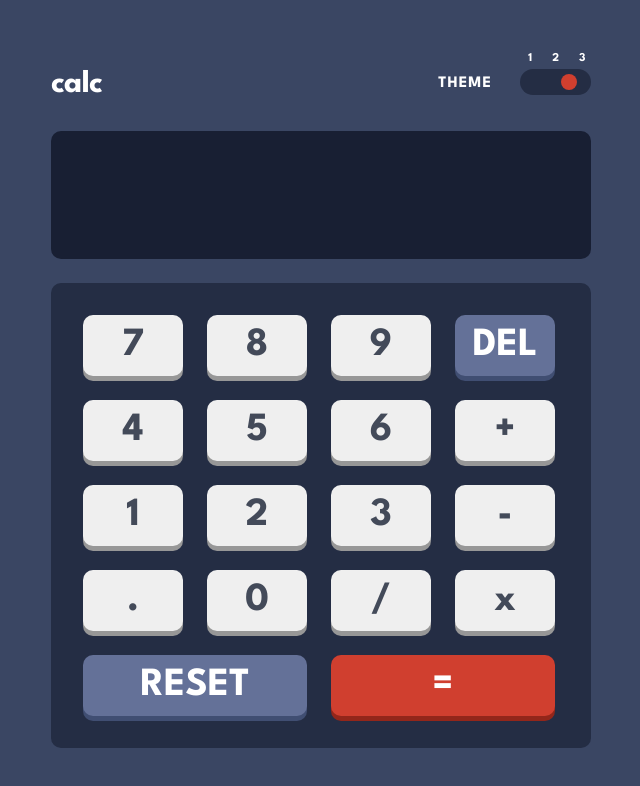
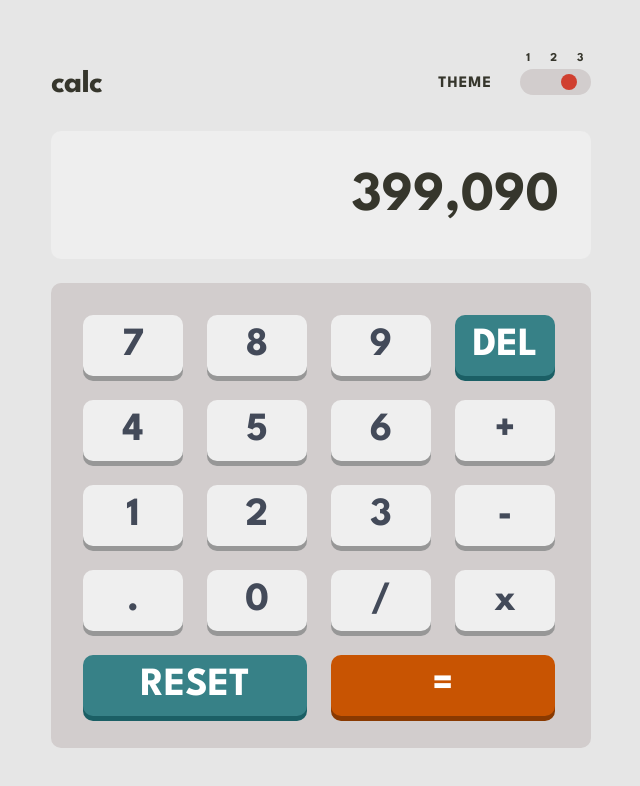
Before and after one commit to KwameWilson/calculatorApp, a React (Vite) app in the folder calculatorApp/: page / in a window 1280 px wide. Shown: the top 786 px of the page, without its empty margins (319-959 px from the left). Built offline with nearby package versions, Linux system fonts and the light colour scheme.

Commit message:
Finished the light theme css

```diff
--- a/calculatorApp/src/App.tsx
+++ b/calculatorApp/src/App.tsx
@@ -2,8 +2,8 @@ import './App.css'
 import './Components/button/button.css'
 import './Components/resultsField/results-field.css'
 import './Components/themes/alt-dark-mode.css'
-import './Components/themes/dark-mode.css'
-// import './Components/themes/light-mode.css'
+import './Components/themes/light-mode.css'
+// import './Components/themes/dark-mode.css'
 import { Button } from './Components/button/Button.tsx'
 import { Header } from './Components/header/Header.tsx'
 import { Theme } from './Components/themes/Theme.tsx'
--- a/calculatorApp/src/Components/resultsField/ResultsField.tsx
+++ b/calculatorApp/src/Components/resultsField/ResultsField.tsx
@@ -3,7 +3,7 @@ import React from "react";
 export const ResultsField = () => {
     return (
         <div className="display">
-
+            399,090
         </div>
     )
 }
--- a/calculatorApp/src/Components/themes/Theme.tsx
+++ b/calculatorApp/src/Components/themes/Theme.tsx
@@ -5,9 +5,9 @@ export const Theme = () => {
         <>
             <div className="theme-wrapper">
                 <div className="theme-indicator">
-                    <p>1</p>
-                    <p>2</p>
-                    <p>3</p>
+                    <label className="mode1" htmlFor="toggle"><p>1</p></label>
+                    <label className="mode2" htmlFor="toggle"><p>2</p></label>
+                    <label className="mode3" htmlFor="toggle"><p>3</p></label>
                 </div>
 
                 <div className="toggle-flex">
--- a/calculatorApp/src/Components/themes/dark-mode.css
+++ b/calculatorApp/src/Components/themes/dark-mode.css
@@ -13,12 +13,16 @@ body {
     background: #242D44;
 }
 
-.toggle label:after {
+.toggle label::before {
     background: #D03F2F;
 }
 
 .display {
     background: #181F33;
+}
+
+.button-grid {
+    background: #242D44;
 }
 
 .button-grid .btn:nth-child(4),
--- a/calculatorApp/src/Components/themes/light-mode.css
+++ b/calculatorApp/src/Components/themes/light-mode.css
@@ -0,0 +1,44 @@
+body {
+    background: #E6E6E6;
+    color: #36362C;
+}
+
+.heading,
+.theme-wrapper,
+.display {
+    color: #36362C;
+}
+
+.toggle label {
+    background: #D2CDCD;
+}
+
+.toggle label::before {
+    background: #D03F2F;
+}
+
+.display {
+    background: #EEEEEE;
+    color: #36362C;
+}
+
+.button-grid {
+    background: #D2CDCD;
+}
+
+.button-grid .btn:nth-child(4),
+.button-grid .btn:nth-child(17),
+.button-grid .btn:nth-child(18) {
+    color: #fff;
+}
+
+.button-grid .btn:nth-child(4),
+.button-grid .btn:nth-child(17) {
+    background: #378187;
+    box-shadow: 0px 5px 0px 0px rgb(27, 95, 101);
+}
+
+.button-grid .btn:nth-child(18) {
+    background: #C85402;
+    box-shadow: 0px 5px 0px 0px rgb(137, 57, 1);
+}
--- a/calculatorApp/src/index.css
+++ b/calculatorApp/src/index.css
@@ -35,6 +35,7 @@ body {
   padding: 40px 32px;
   margin-bottom: 24px;
   height: 128px;
+  text-align: right;
   width: 540px;
 }
 
@@ -42,7 +43,7 @@ body {
   display: grid;
   grid-template-columns: repeat(4, 100px);
   gap: 24px;
-  background: #242D44;
+  /* background: #242D44; */
   padding: 32px;
   border-radius: 10px;
 }
@@ -51,7 +52,7 @@ body {
   display: flex;
   justify-content: space-between;
   align-items: flex-end;
-  margin: 0 0 5px 90px;
+  margin: 0 0 5px 88px;
   width: 57px;
   font-size: 12px;
 }
@@ -72,7 +73,7 @@ body {
 }
 
 .toggle input {
-  opacity: 0;
+  /* opacity: 0; */
   display: none;
 }
 
@@ -84,7 +85,7 @@ body {
   position: relative;
 }
 
-.toggle label:after {
+.toggle label::before {
   /* background: #000; */
   border-radius: 50%;
   content: "";
@@ -93,3 +94,12 @@ body {
   position: absolute;
   width: 16px;
 }
+
+input:checked+label {
+  background: #D2CDCD;
+}
+
+input:checked+label::before {
+  transform: translateX(20px);
+  background: #C85402;
+}
```
